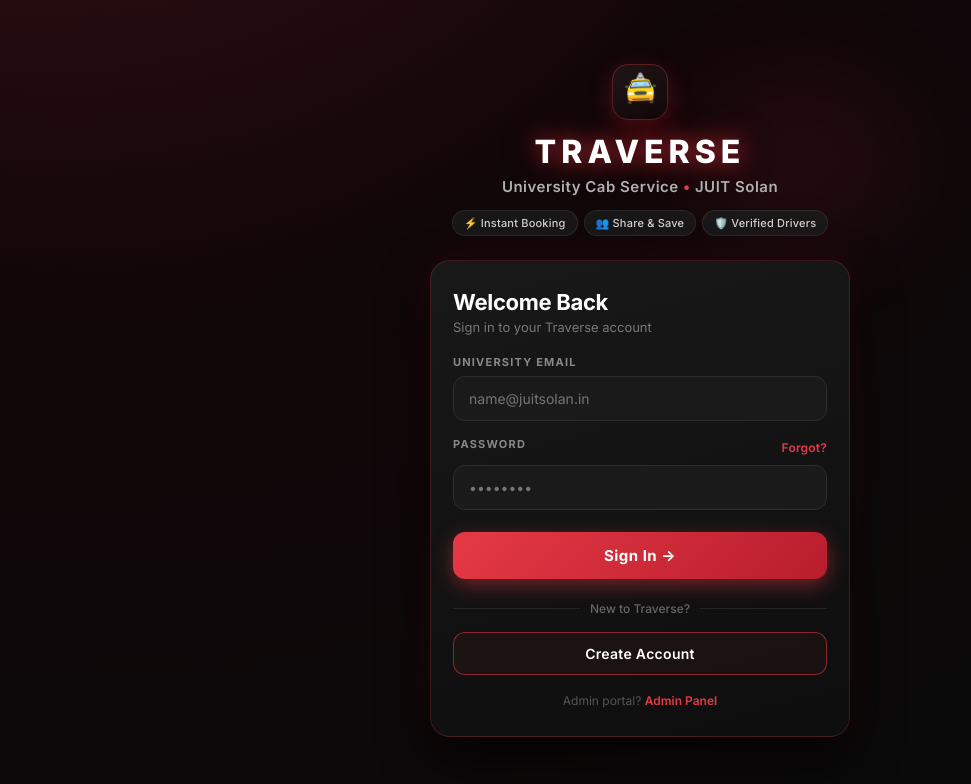
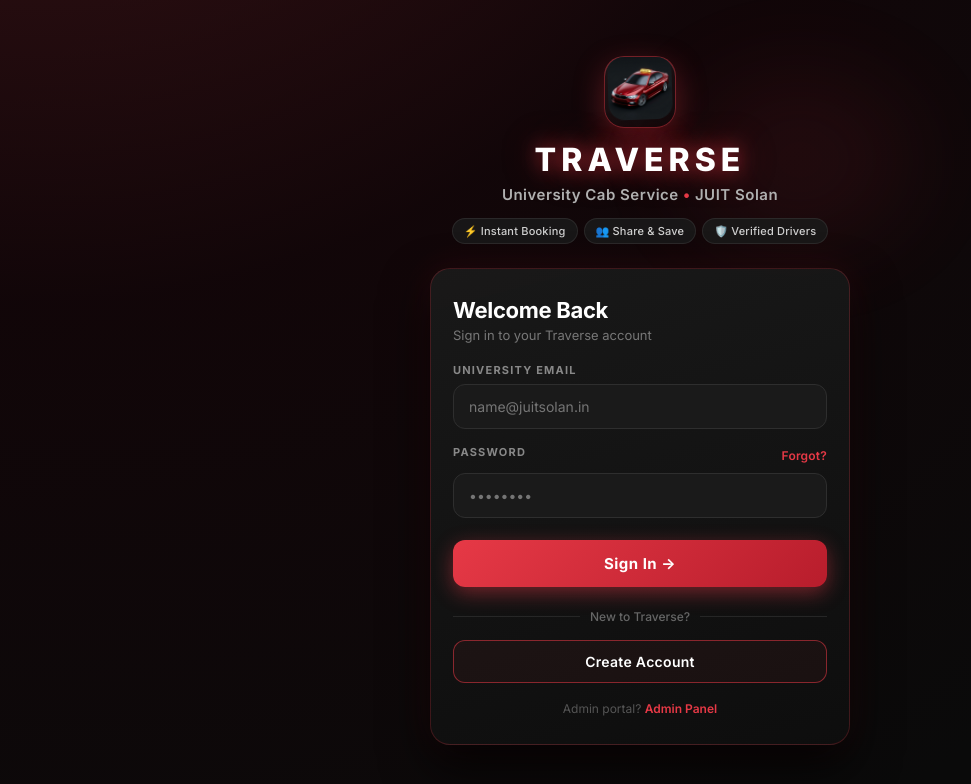
Before and after one commit to 1801-abhra/traverse-client, a React (Create React App) app in the folder client/: page /login in a window 1280 px wide. Shown: the top 784 px of the page, without its empty margins (0-971 px from the left). Built offline with nearby package versions, Linux system fonts and the light colour scheme; no server answers.

Commit message:
Replace basic taxi emoji with premium realistic 3D sedan taxi icon on Login and Register

```diff
--- a/client/src/pages/Login.js
+++ b/client/src/pages/Login.js
@@ -505,7 +505,11 @@ function Login() {
         {/* Header with floating Taxi and glow */}
         <div style={styles.header}>
           <div style={styles.logoBadge}>
-            <span style={styles.floatingTaxi}>🚖</span>
+            <img
+              src="/3d-taxi.webp"
+              alt="Traverse 3D Taxi"
+              style={styles.floatingTaxiImg}
+            />
           </div>
           <h1 style={styles.brandTitle}>TRAVERSE</h1>
           <p style={styles.brandTagline}>
@@ -662,19 +666,22 @@ const styles = {
     display: 'inline-flex',
     alignItems: 'center',
     justifyContent: 'center',
-    width: '56px',
-    height: '56px',
+    width: '72px',
+    height: '72px',
+    borderRadius: '20px',
+    background: 'linear-gradient(145deg, #1f1416 0%, #12090b 100%)',
+    border: '1px solid rgba(230, 57, 70, 0.45)',
+    boxShadow: '0 10px 30px rgba(230, 57, 70, 0.35), inset 0 1px 0 rgba(255, 255, 255, 0.15)',
+    marginBottom: '12px',
+    overflow: 'hidden',
+    padding: '3px'
+  },
+  floatingTaxiImg: {
+    width: '100%',
+    height: '100%',
+    objectFit: 'cover',
     borderRadius: '16px',
-    background: 'linear-gradient(145deg, #1f1416 0%, #12090b 100%)',
-    border: '1px solid rgba(230, 57, 70, 0.35)',
-    boxShadow: '0 8px 24px rgba(230, 57, 70, 0.25)',
-    marginBottom: '12px'
-  },
-  floatingTaxi: {
-    fontSize: '28px',
-    display: 'inline-block',
-    animation: 'floatTaxi 3.2s ease-in-out infinite',
-    lineHeight: 1
+    animation: 'floatTaxi 3.2s ease-in-out infinite'
   },
   brandTitle: {
     margin: '0 0 6px 0',
--- a/client/src/pages/Register.js
+++ b/client/src/pages/Register.js
@@ -194,7 +194,11 @@ function Register() {
         {/* Header Branding Area consistent with Login.js */}
         <header style={styles.header}>
           <div style={styles.logoBadge}>
-            <span style={styles.floatingTaxi}>🚖</span>
+            <img
+              src="/3d-taxi.webp"
+              alt="Traverse 3D Taxi"
+              style={styles.floatingTaxiImg}
+            />
           </div>
           <h1 style={styles.brandTitle}>TRAVERSE</h1>
           <p style={styles.brandTagline}>
@@ -488,19 +492,22 @@ const styles = {
     display: 'inline-flex',
     alignItems: 'center',
     justifyContent: 'center',
-    width: '56px',
-    height: '56px',
+    width: '72px',
+    height: '72px',
+    borderRadius: '20px',
+    background: 'linear-gradient(145deg, #1f1416 0%, #12090b 100%)',
+    border: '1px solid rgba(230, 57, 70, 0.45)',
+    boxShadow: '0 10px 30px rgba(230, 57, 70, 0.35), inset 0 1px 0 rgba(255, 255, 255, 0.15)',
+    marginBottom: '12px',
+    overflow: 'hidden',
+    padding: '3px'
+  },
+  floatingTaxiImg: {
+    width: '100%',
+    height: '100%',
+    objectFit: 'cover',
     borderRadius: '16px',
-    background: 'linear-gradient(145deg, #1f1416 0%, #12090b 100%)',
-    border: '1px solid rgba(230, 57, 70, 0.35)',
-    boxShadow: '0 8px 24px rgba(230, 57, 70, 0.25)',
-    marginBottom: '12px'
-  },
-  floatingTaxi: {
-    fontSize: '28px',
-    display: 'inline-block',
-    animation: 'floatTaxi 3.2s ease-in-out infinite',
-    lineHeight: 1
+    animation: 'floatTaxi 3.2s ease-in-out infinite'
   },
   brandTitle: {
     margin: '0 0 6px 0',
```
Also changed, not shown: client/public/3d-taxi.png (added), client/public/3d-taxi.webp (added).
